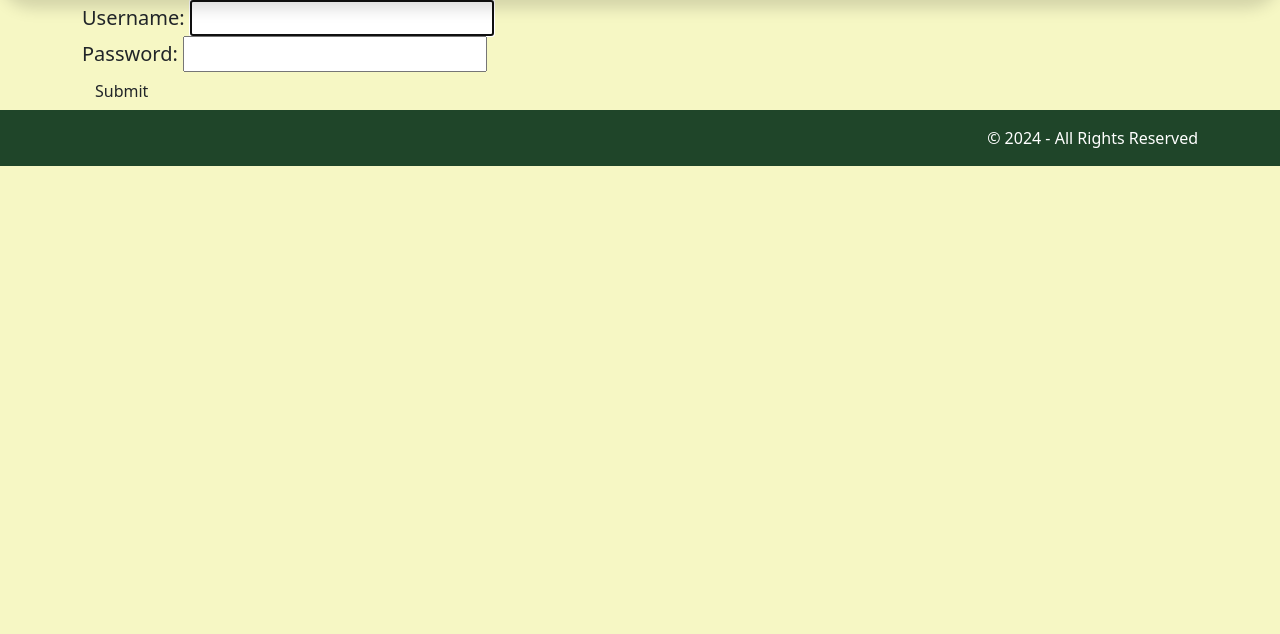
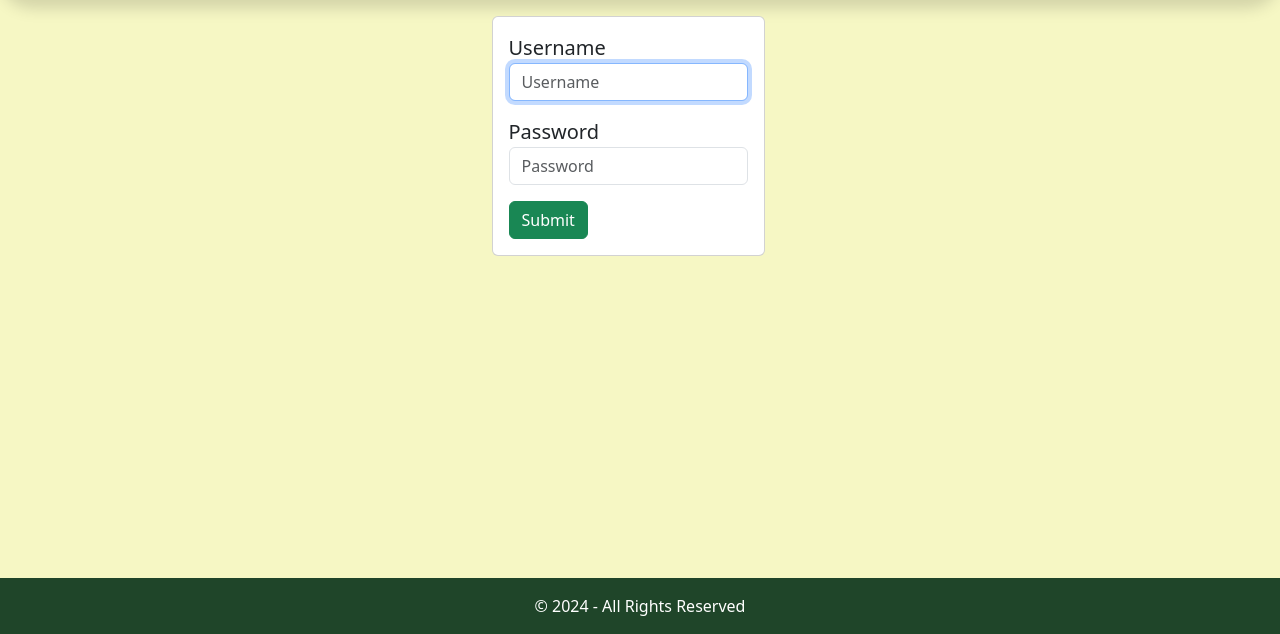
Before and after one commit to BozhidarEnchev/Adopt-Squad, a Django app: page /accounts/login/ in a window 1280 px wide. Shown: the part 166-800 px from the top of the page. Run offline with Django 5.2, Linux system fonts and the light colour scheme.

Commit message:
refactor: refactored login and signup forms

```diff
--- a/AdoptSquad/accounts/forms.py
+++ b/AdoptSquad/accounts/forms.py
@@ -1,6 +1,7 @@
-from django.contrib.auth.forms import UserCreationForm, UserChangeForm
+from django.contrib.auth.forms import UserCreationForm, UserChangeForm, AuthenticationForm
 
 from AdoptSquad.accounts.models import AppUser
+from AdoptSquad.common.mixins import FormFieldMixin
 
 
 class AppUserCreationForm(UserCreationForm):
@@ -8,8 +9,19 @@ class AppUserCreationForm(UserCreationForm):
         model = AppUser
         fields = ('username', 'email', 'password1', 'password2')
 
+    def __init__(self, *args, **kwargs):
+        super().__init__(*args, **kwargs)
 
-class AppUserChangeForm(UserChangeForm):
+        for field in self.fields.values():
+            field.widget.attrs['class'] = 'form-control'
+            field.widget.attrs['placeholder'] = field.label
+
+
+class AppUserChangeForm(FormFieldMixin, UserChangeForm):
     class Meta:
         model = AppUser
         fields = '__all__'
+
+
+class AppUserAuthenticationForm(FormFieldMixin, AuthenticationForm):
+    pass
--- a/AdoptSquad/accounts/views.py
+++ b/AdoptSquad/accounts/views.py
@@ -3,12 +3,13 @@ from django.contrib.auth.views import LoginView
 from django.urls import reverse_lazy
 from django.views.generic import CreateView
 
-from AdoptSquad.accounts.forms import AppUserCreationForm
+from AdoptSquad.accounts.forms import AppUserAuthenticationForm, AppUserCreationForm
 from AdoptSquad.accounts.models import AppUser
 
 
 class AppUserLoginView(LoginView):
     template_name = 'accounts/login.html'
+    authentication_form = AppUserAuthenticationForm
 
     def form_valid(self, form):
         """Override form_valid to explicitly set the backend."""
--- /dev/null
+++ b/AdoptSquad/common/mixins.py
@@ -0,0 +1,7 @@
+class FormFieldMixin:
+    def __init__(self, *args, **kwargs):
+        super().__init__(*args, **kwargs)
+
+        for field in self.fields.values():
+            field.widget.attrs['class'] = 'form-control'
+            field.widget.attrs['placeholder'] = field.label
--- a/AdoptSquad/settings.py
+++ b/AdoptSquad/settings.py
@@ -36,6 +36,7 @@ ALLOWED_HOSTS = []
 MY_APPS = [
     'AdoptSquad.pets.apps.PetsConfig',
     'AdoptSquad.accounts.apps.AccountsConfig',
+    'AdoptSquad.common.apps.CommonConfig',
 ]
 
 INSTALLED_APPS = [
--- /dev/null
+++ b/templates/accounts/account-details.html
@@ -0,0 +1 @@
+{% extends 'base.html' %}
--- a/templates/accounts/login.html
+++ b/templates/accounts/login.html
@@ -1,10 +1,22 @@
 {% extends 'base.html' %}
 
 {% block content %}
-    <form method="post">
-        {{ form }}
-        {% csrf_token %}
-        <button class="btn">Submit</button>
+    <div class="container row justify-content-center">
+        <div class="card col-3 mt-3 p-3">
+            <form method="post">
+                {% csrf_token %}
 
-    </form>
+                {% for field in form %}
+                    <div class="mb-3">
+                        {{ field.label }}
+                        {{ field }}
+                        {{ field.errors }}
+                    </div>
+                {% endfor %}
+
+                <button class="btn btn-success">Submit</button>
+
+            </form>
+        </div>
+    </div>
 {% endblock %}
--- a/templates/base.html
+++ b/templates/base.html
@@ -85,14 +85,11 @@
         {% endblock %}
     </main>
 
-    <footer class="text-white w-100 py-3 position-absolute bottom-10 start-50 translate-middle-x">
-        <div class="container">
-            <div class="row">
-                <span class="col text-right text-md-end text-center">© 2024 - All Rights Reserved</span>
-            </div>
+    <footer class="text-white w-100 py-3 bg-success-emphasis position-absolute bottom-0">
+        <div class="container text-center">
+            <span>© 2024 - All Rights Reserved</span>
         </div>
     </footer>
-
 </div>
 <script src="https://cdn.jsdelivr.net/npm/@popperjs/core@2.11.8/dist/umd/popper.min.js"
         integrity="sha384-I7E8VVD/ismYTF4hNIPjVp/Zjvgyol6VFvRkX/vR+Vc4jQkC+hVqc2pM8ODewa9r"
```
Also changed, not shown: templates/accounts/account-register.html (+16 -5 lines).
